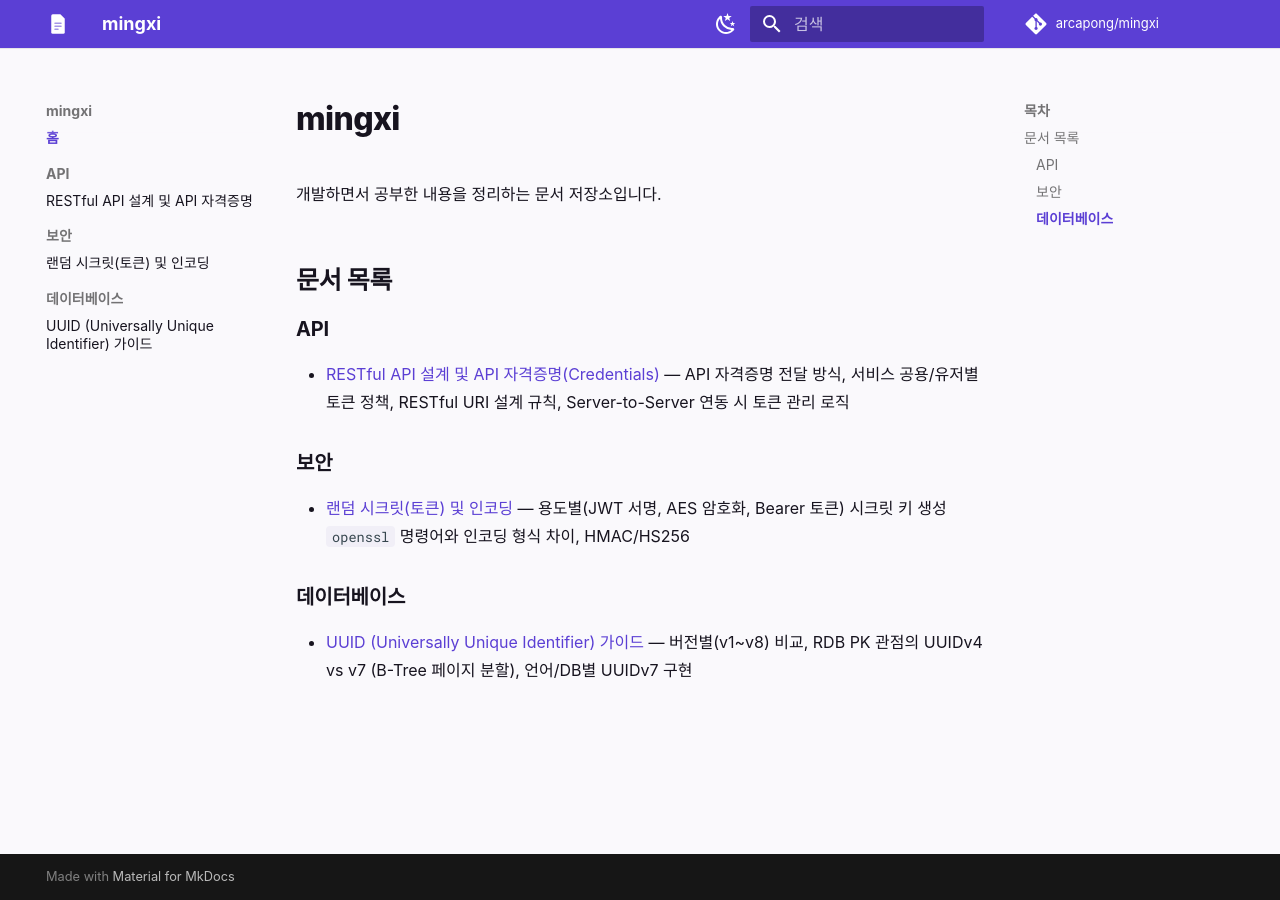
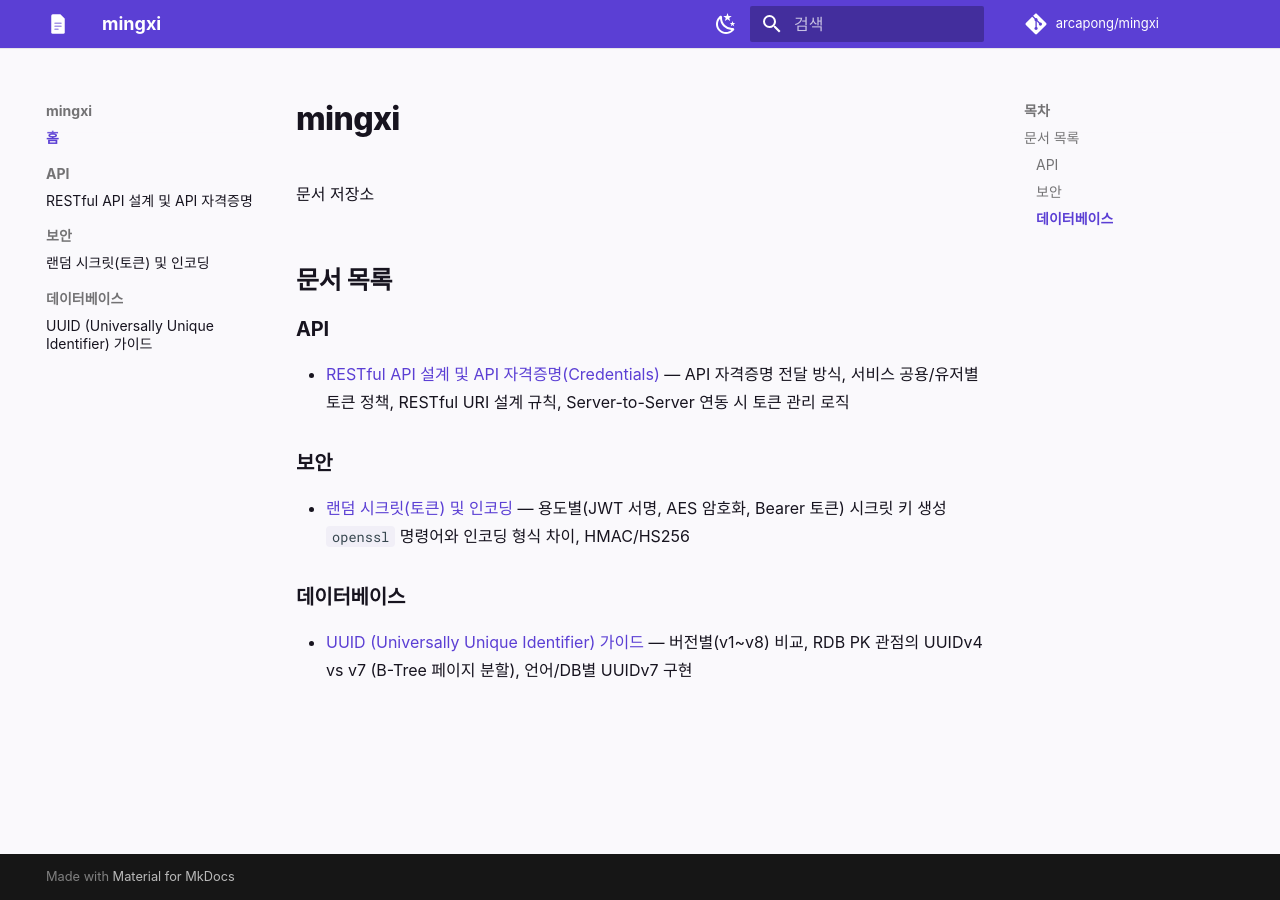
Before and after one commit to arcapong/mingxi, an MkDocs documentation site: the page built from docs/index.md, in a window 1280 px wide. Built offline with MkDocs 1.6.1 and Material for MkDocs 9.7.7, drawn with Linux system fonts in a browser that asks for light colours; some web fonts are replaced; comment, search, counter and statistics services are not loaded.

Commit message:
홈 소개 문구 간결하게 수정

```diff
--- a/docs/index.md
+++ b/docs/index.md
@@ -1,6 +1,6 @@
 # mingxi
 
-개발하면서 공부한 내용을 정리하는 문서 저장소입니다.
+문서 저장소
 
 ## 문서 목록
 
```
